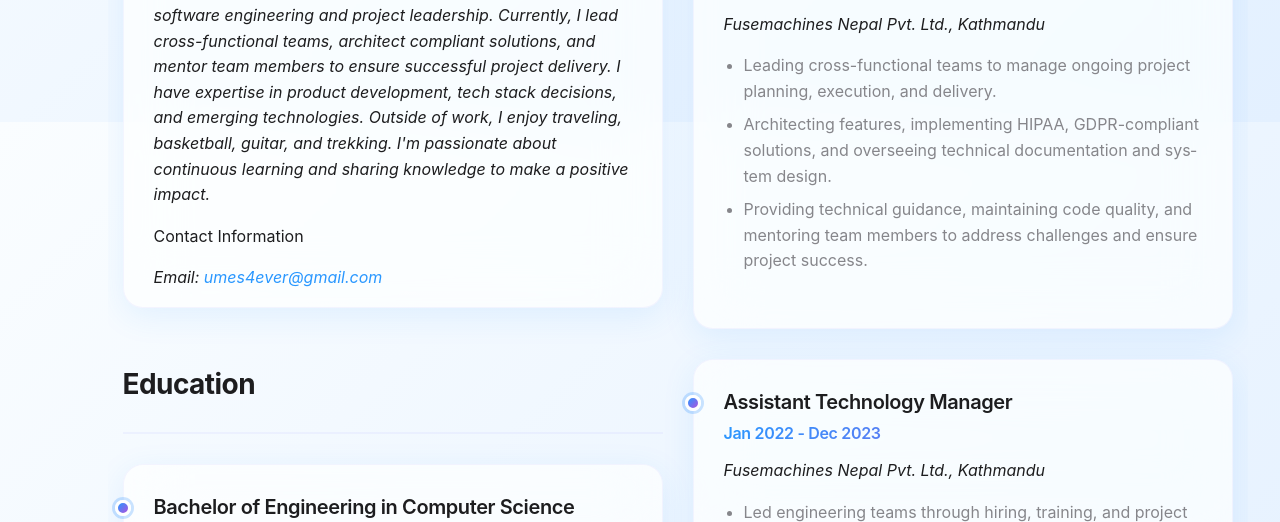
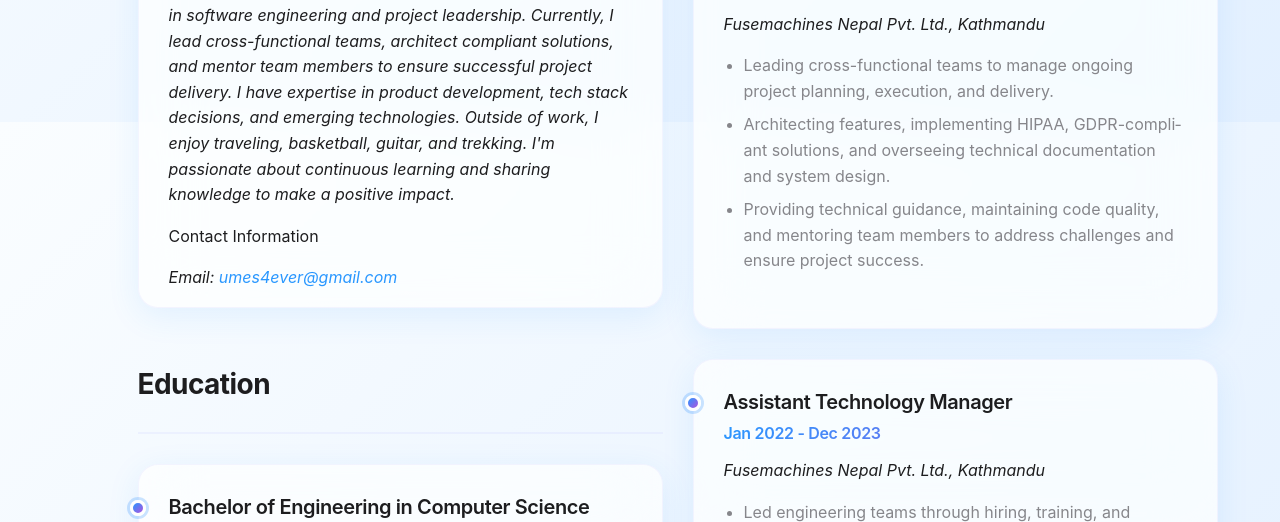
Before and after one commit to umes4ever/umes4ever.github.io, a plain HTML site: page index.html in a window 1280 px wide. Shown: the part 2278-2800 px from the top of the page. Drawn offline with Linux system fonts and the light colour scheme.

Commit message:
update in progress

```diff
--- a/assets/css/style.css
+++ b/assets/css/style.css
@@ -534,6 +534,7 @@ html {
   position: relative;
   z-index: 2;
   text-align: center;
+  overflow: visible !important;
 }
 
 #hero h1 {
@@ -811,6 +812,11 @@ section::before {
 /*--------------------------------------------------------------
 # Resume
 --------------------------------------------------------------*/
+
+.resume .container {
+  overflow: visible !important;
+}
+
 .resume .resume-title {
   font-size: 1.75rem;
   font-weight: 700;
@@ -1562,8 +1568,8 @@ body.dark-theme #header::before {
 .row {
   display: flex;
   flex-wrap: wrap;
-  margin-left: -15px;
-  margin-right: -15px;
+  margin-left: 0;
+  margin-right: 0;
 }
 
 .col-lg-4, .col-lg-6, .col-lg-8 {
```
